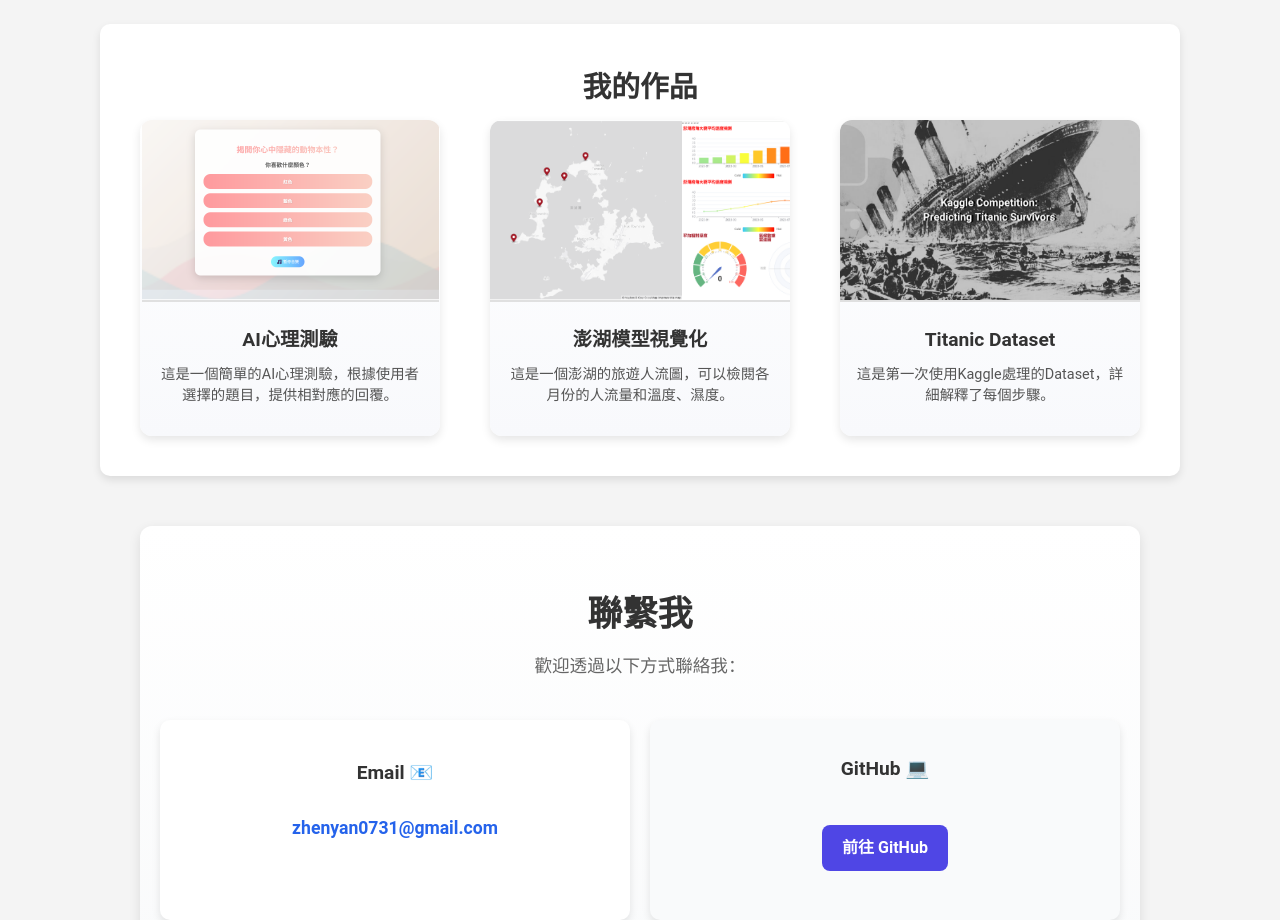
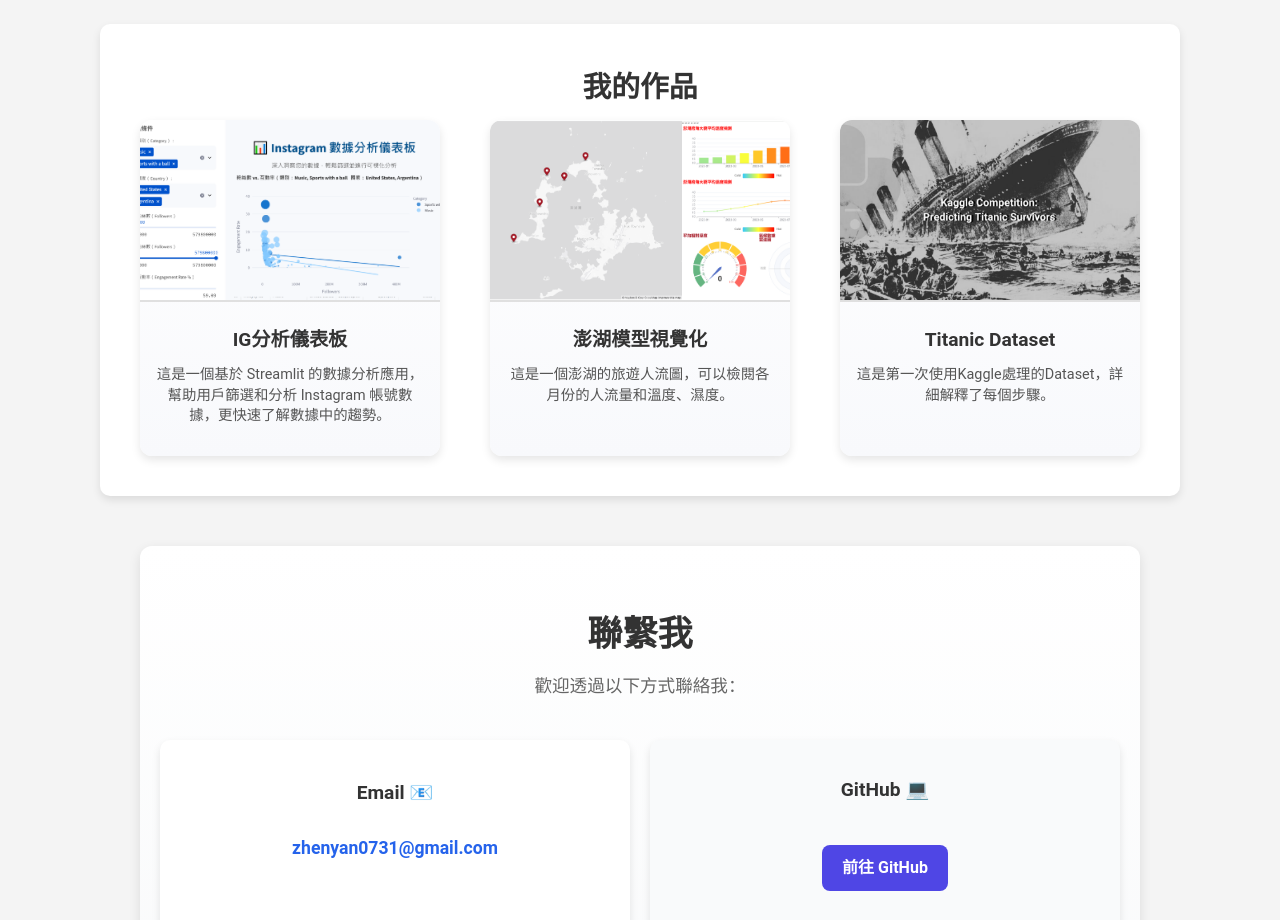
Before and after one commit to ZhenYan1214/ZhenYan-Website, a plain HTML site: page index.html in a window 1280 px wide. Shown: the part 1320-2240 px from the top of the page. Drawn offline with Linux system fonts and the light colour scheme.

Commit message:
Update index.html

```diff
--- a/index.html
+++ b/index.html
@@ -55,13 +55,13 @@
     <h2>我的作品</h2>
     <div class="portfolio-items">
         <!-- 專案 1 -->
-        <a href="https://github.com/ZhenYan1214/Simple-psychologicalTest" target="_blank" class="item">
+        <a href="https://github.com/ZhenYan1214/WebDashboard-Ig/tree/main" target="_blank" class="item">
             <div class="portfolio-image">
-                <img src="test 心理.png" alt="專案1">
+                <img src="ig-dataset.png" alt="專案1">
             </div>
             <div class="portfolio-content">
-                <h3>AI心理測驗</h3>
-                <p>這是一個簡單的AI心理測驗，根據使用者選擇的題目，提供相對應的回覆。</p>
+                <h3>IG分析儀表板</h3>
+                <p>這是一個基於 Streamlit 的數據分析應用，幫助用戶篩選和分析 Instagram 帳號數據，更快速了解數據中的趨勢。</p>
             </div>
         </a>
 
```
